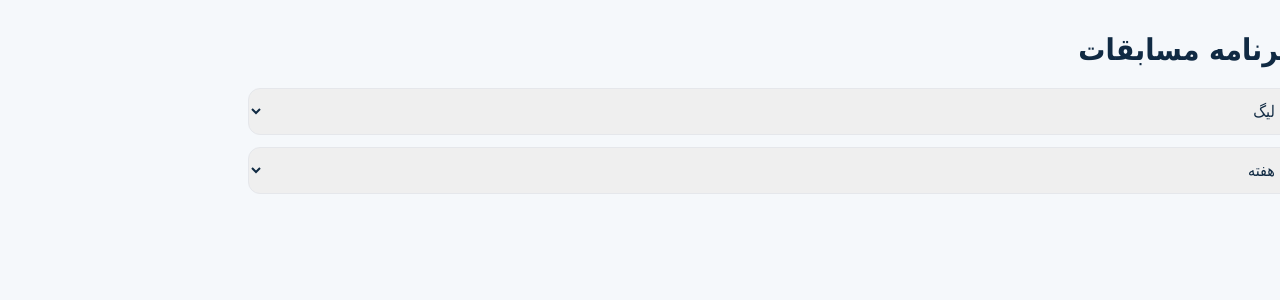
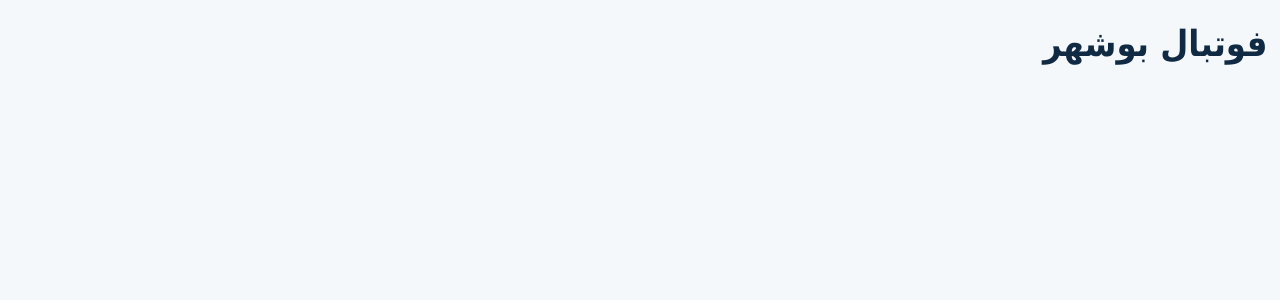
Before and after one commit to mdarzand0315-sys/football-bushehr-v2, a Next.js app: page /matches in a window 1280 px wide. Shown: the top 300 px of the page. Built offline with nearby package versions, Linux system fonts and the light colour scheme.

Commit message:
Add files via upload

```diff
--- a/app/matches/page.tsx
+++ b/app/matches/page.tsx
@@ -1,8 +1,6 @@
 
-export default function Matches(){
-return <main className="p-8 max-w-6xl mx-auto">
-<h1 className="text-3xl font-bold">📅 برنامه مسابقات</h1>
-<select className="border p-3 rounded-xl mt-5 w-full"><option>انتخاب لیگ</option></select>
-<select className="border p-3 rounded-xl mt-3 w-full"><option>انتخاب هفته</option></select>
-</main>
+export default function MatchesPage(){
+ return <main className="p-6">
+ <h1 className="text-4xl font-black">مسابقات فوتبال بوشهر</h1>
+ </main>
 }
--- a/app/news/page.tsx
+++ b/app/news/page.tsx
@@ -1,9 +1,6 @@
 
-export default function News(){
-return <main className="p-8 max-w-6xl mx-auto">
-<h1 className="text-3xl font-bold">📰 اخبار</h1>
-<div className="bg-white rounded-2xl shadow p-6 mt-5">
-آخرین اخبار فوتبال استان بوشهر
-</div>
-</main>
+export default function NewsPage(){
+ return <main className="p-6">
+ <h1 className="text-4xl font-black">آخرین اخبار فوتبال بوشهر</h1>
+ </main>
 }
--- a/app/table/page.tsx
+++ b/app/table/page.tsx
@@ -1,9 +1,6 @@
 
-export default function Table(){
-return <main className="p-8 max-w-6xl mx-auto">
-<h1 className="text-3xl font-bold">🏆 جدول مسابقات</h1>
-<div className="bg-white mt-5 p-5 rounded-2xl">
-جدول با امتیاز، رودررو، تفاضل گل و گل زده
-</div>
-</main>
+export default function TablePage(){
+ return <main className="p-6">
+ <h1 className="text-4xl font-black">جدول لیگ فوتبال بوشهر</h1>
+ </main>
 }
```
Also changed, not shown: components/pages/README.txt (added).
